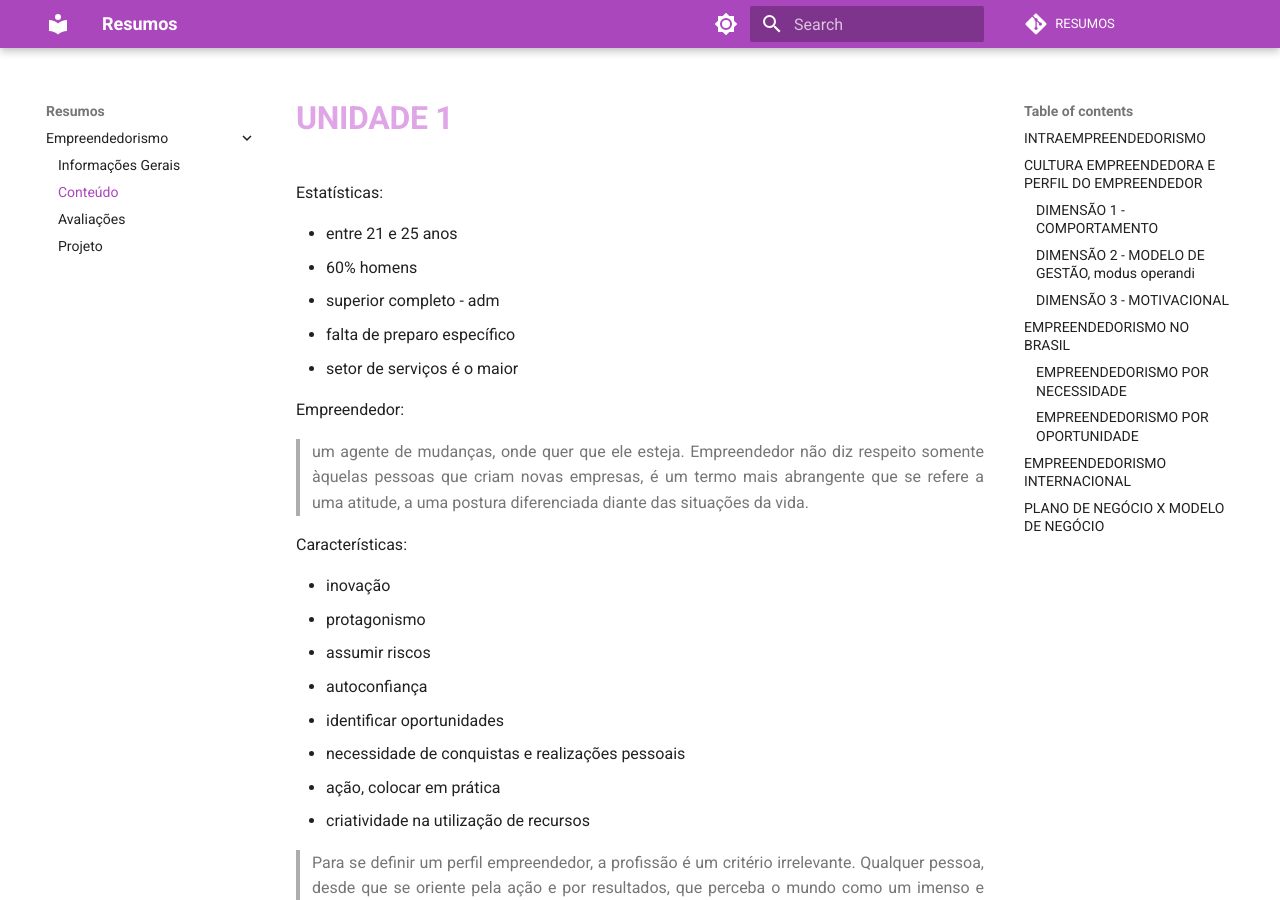
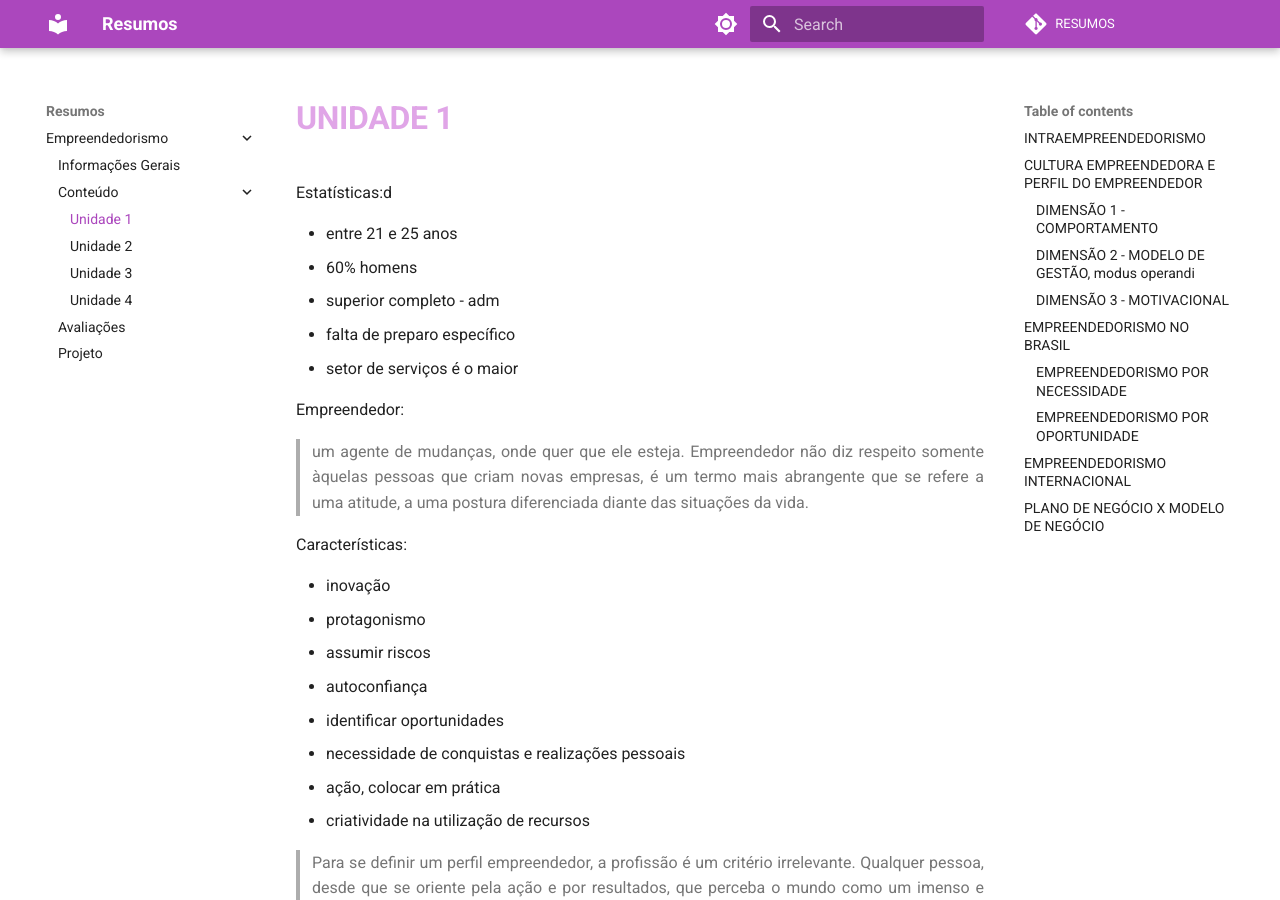
Before and after one commit to luhm/empreendedorismo, an MkDocs documentation site: the page built from docs/empreendedorismo/emp_conteudo1.md, in a window 1280 px wide and 900 px high. Built offline with MkDocs 1.6.1 and Material for MkDocs 9.7.7, drawn with Linux system fonts in a browser that asks for light colours; comment, search, counter and statistics services are not loaded.

Commit message:
conteudos

```diff
--- a/docs/empreendedorismo/emp_conteudo.md
+++ b/docs/empreendedorismo/emp_conteudo1.md
@@ -123,7 +123,7 @@
 * missão, visão, valores
 * financeiro, contratação, gastos
 
-# <span style="color:#e0a5e7">**UNIDADE 2**</span>
+
 
 # <span style="color:#e0a5e7">**UNIDADE 3**</span>
 
--- a/mkdocs.yml
+++ b/mkdocs.yml
@@ -40,6 +40,10 @@
 nav:
   - Empreendedorismo:
     - Informações Gerais: empreendedorismo/m4d1_empreendedorismo.md
-    - Conteúdo: empreendedorismo/emp_conteudo.md
+    - Conteúdo:
+      - Unidade 1: empreendedorismo/emp_conteudo1.md
+      - Unidade 2: empreendedorismo/emp_conteudo2.md
+      - Unidade 3: empreendedorismo/emp_conteudo3.md
+      - Unidade 4: empreendedorismo/emp_conteudo4.md
     - Avaliações: empreendedorismo/emp_avaliacoes.md
     - Projeto: empreendedorismo/emp_projeto.md
```
Also changed, not shown: other parts of docs/empreendedorismo/emp_conteudo1.md (+1 -1 lines), docs/empreendedorismo/emp_conteudo2.md (added, +1 -0 lines), docs/empreendedorismo/emp_conteudo3.md (added, +1 -0 lines), docs/empreendedorismo/emp_conteudo4.md (added, +1 -0 lines).
